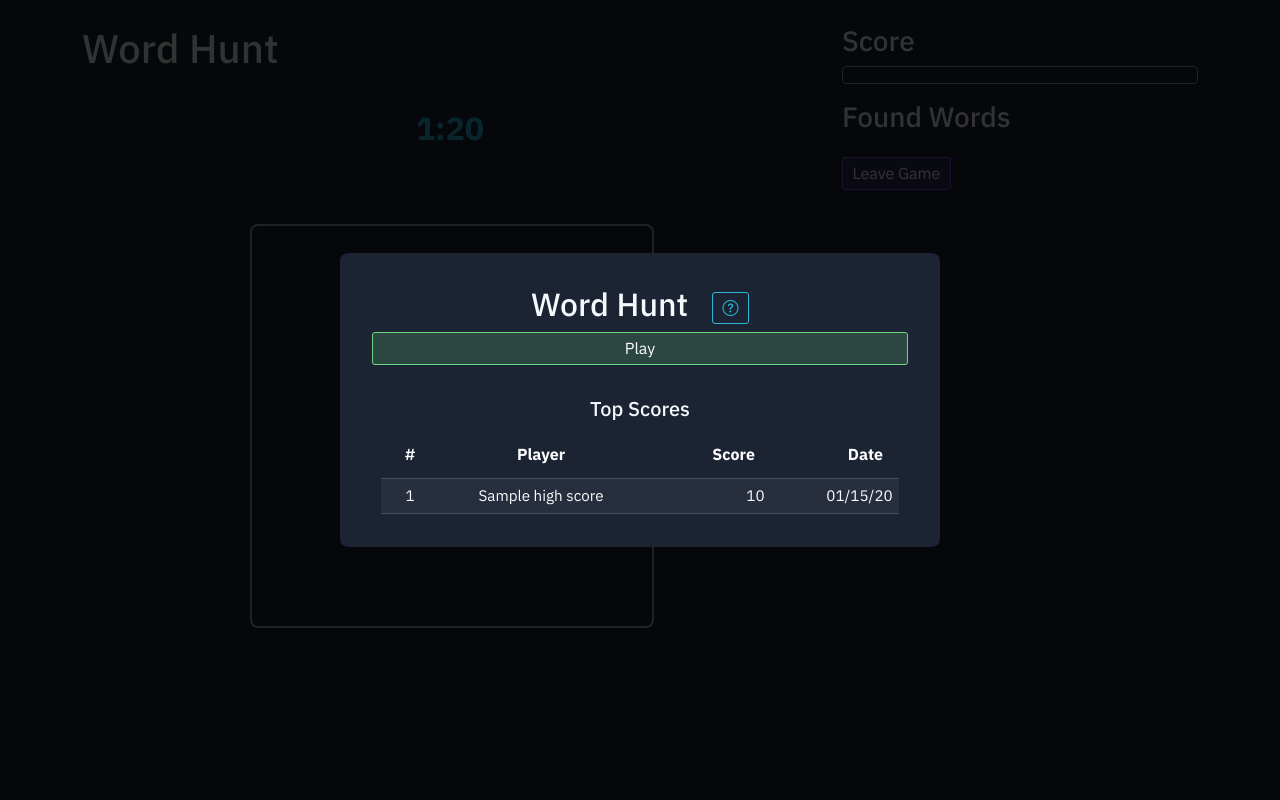
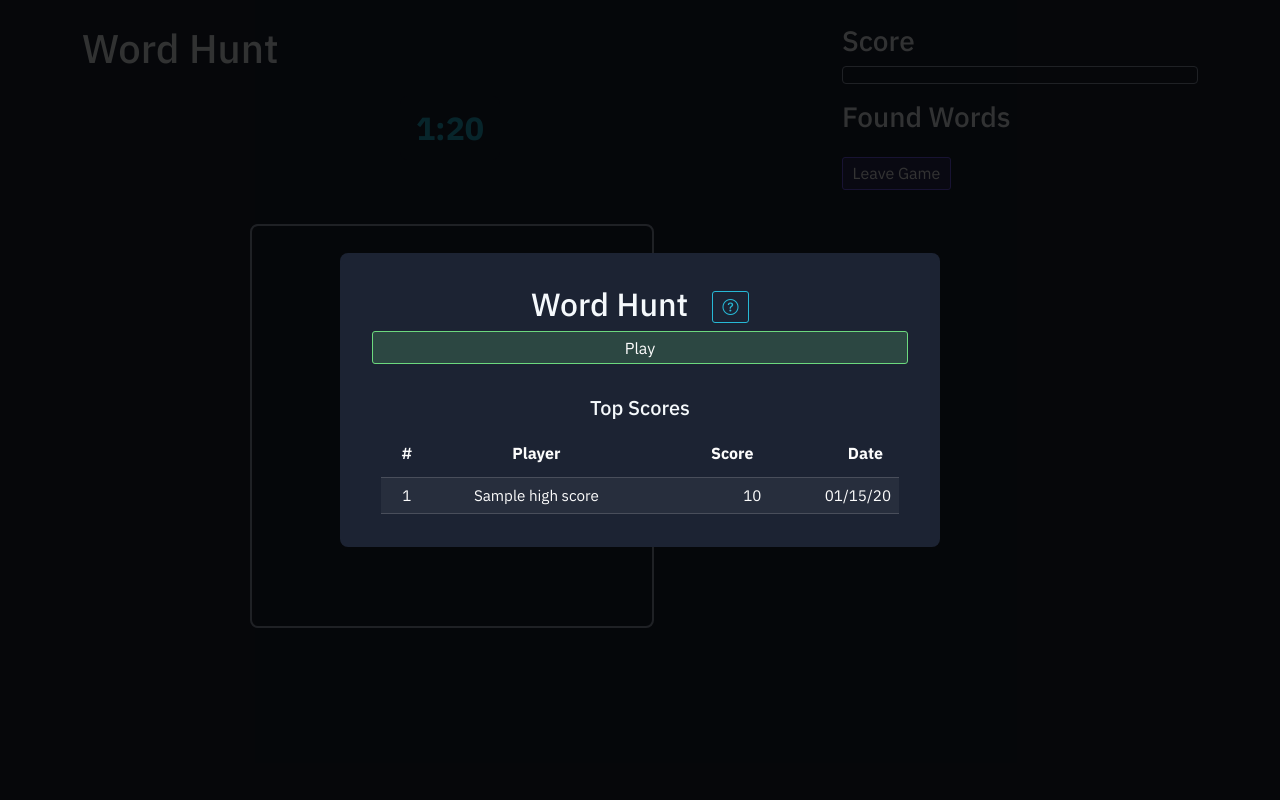
Before and after one commit to Derpnezz/WordHuntReimagined, a Flask app: page / in a window 1280 px wide. Run offline with Flask 3, Linux system fonts and the light colour scheme; a database or web service that is not in the repository returns one stand-in record (values such as "Sample title"); some libraries are stand-ins or nearby versions.

Commit message:
Restored to '016702b6cb69b024f0b8e014f572d07b7e47b75d'
Replit-Restored-To:016702b6cb69b024f0b8e014f572d07b7e47b75d

```diff
--- a/static/css/styles.css
+++ b/static/css/styles.css
@@ -230,8 +230,7 @@ body {
 }
 
 .table td {
-    padding: 0.35rem 0.4rem !important;
+    padding: 0.4rem 0.5rem !important;
     vertical-align: middle;
     font-size: 0.95rem;
-    white-space: nowrap;
 }
--- a/templates/index.html
+++ b/templates/index.html
@@ -30,9 +30,9 @@
                         <thead>
                             <tr>
                                 <th class="text-center" style="width: 10%">#</th>
-                                <th style="width: 35%">Player</th>
-                                <th class="text-end" style="width: 22%">Score</th>
-                                <th class="text-end" style="width: 22%">Date</th>
+                                <th style="width: 40%">Player</th>
+                                <th class="text-end" style="width: 25%">Score</th>
+                                <th class="text-end" style="width: 25%">Date</th>
                             </tr>
                         </thead>
                         <tbody id="singleplayer-scores">
```
